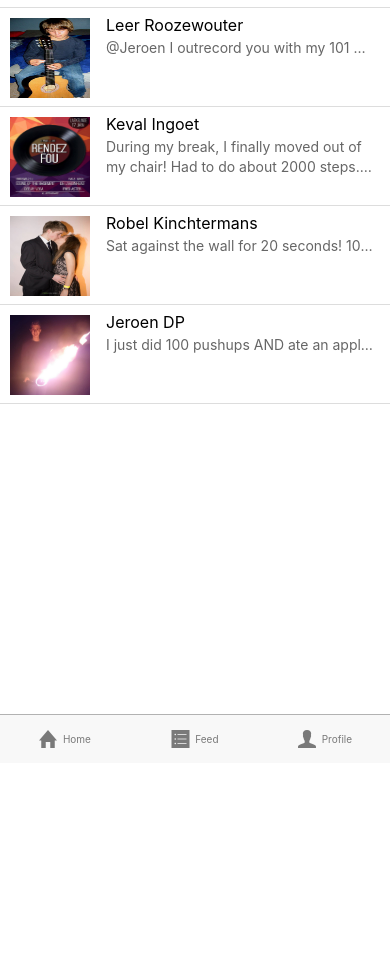
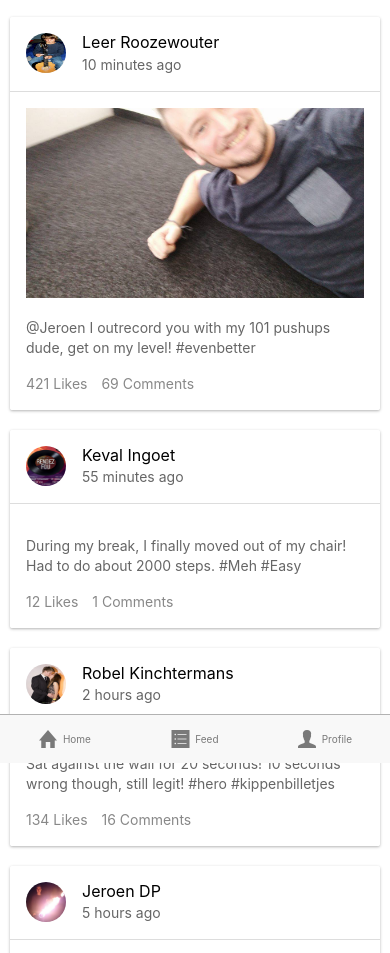
Before and after one commit to xPhentom/blokky, a website: page www/feed.html in a window 390 px wide. Shown: the part 81-1034 px from the top of the page. Before the commit the page ends 844 px from the top, so only its background shows below. Drawn offline with Linux system fonts and the light colour scheme; some packages are replaced by stand-ins of ours; files that its build step writes are made by us from their sources; files whose address does not match are found by name.

Commit message:
Latest update, Feed edited, profile on point.

```diff
--- a/www/css/style.css
+++ b/www/css/style.css
@@ -59,3 +59,16 @@ ion-header-bar{
 #blockNot {
   border-style: none;
 }
+
+#imgYouri {
+
+}
+
+h2 {
+  margin-left: 3%;
+}
+
+#YouriDescr {
+  margin-left: 5%;
+  margin-right:5%;
+}
--- a/www/feed.html
+++ b/www/feed.html
@@ -34,27 +34,75 @@
     </ion-header-bar>
     <ion-content>
         <h1>Feed</h1>
-        <div class="list">
-            <a class="item item-thumbnail-left" href="#">
-            <img src="img/wouter.jpg"> <!-- url to profile -->
+        <div class="list card">
+          <div class="item item-avatar">
+            <img src="img/wouter.jpg">
             <h2>Leer Roozewouter</h2>
-                <p>@Jeroen I outrecord you with my 101 pushups dude, get on my level! #evenbetter</p>
-            </a>
-            <a class="item item-thumbnail-left" href="#">
-            <img src="img/kevin.jpg"> <!-- url to profile -->
+            <p>10 minutes ago</p>
+          </div>
+
+          <div class="item item-body">
+            <img class="full-image" src="img/wouterpushup.jpg">
+            <p>
+              @Jeroen I outrecord you with my 101 pushups dude, get on my level! #evenbetter
+            </p>
+            <p>
+              <a href="#" class="subdued">421 Likes</a>
+              <a href="#" class="subdued">69 Comments</a>
+            </p>
+          </div>
+        </div>
+                <div class="list card">
+          <div class="item item-avatar">
+            <img src="img/kevin.jpg">
             <h2>Keval Ingoet</h2>
-                <p>During my break, I finally moved out of <br> my chair! Had to do about 2000 steps. #Meh #Easy</p>
-            </a>
-            <a class="item item-thumbnail-left" href="#">
-            <img src="img/robin.jpg"> <!-- url to profile -->
+            <p>55 minutes ago</p>
+          </div>
+
+          <div class="item item-body">
+            <p>
+              During my break, I finally moved out of my chair! Had to do about 2000 steps. #Meh #Easy
+            </p>
+            <p>
+              <a href="#" class="subdued">12 Likes</a>
+              <a href="#" class="subdued">1 Comments</a>
+            </p>
+          </div>
+        </div>
+                <div class="list card">
+          <div class="item item-avatar">
+            <img src="img/robin.jpg">
             <h2>Robel Kinchtermans</h2>
-                <p>Sat against the wall for 20 seconds! 10 seconds wrong though, still legit! #hero #kippenbilletjes</p>
-            </a>
-            <a class="item item-thumbnail-left" href="#">
-            <img src="img/jeroen.jpg"> <!-- url to profile -->
+            <p>2 hours ago</p>
+          </div>
+
+          <div class="item item-body">
+            <p>
+              Sat against the wall for 20 seconds! 10 seconds wrong though, still legit! #hero #kippenbilletjes
+            </p>
+            <p>
+              <a href="#" class="subdued">134 Likes</a>
+              <a href="#" class="subdued">16 Comments</a>
+            </p>
+          </div>
+        </div>
+                <div class="list card">
+          <div class="item item-avatar">
+            <img src="img/jeroen.jpg">
             <h2>Jeroen DP</h2>
-                <p>I just did 100 pushups AND ate an apple during my study break! #proud #newrecord #stuDYING</p>
-            </a>
+            <p>5 hours ago</p>
+          </div>
+
+          <div class="item item-body">
+            <img class="full-image" src="img/jeroenappel.jpg">
+            <p>
+              I just did 100 pushups AND ate an apple during my study break! #proud #newrecord #stuDYING
+            </p>
+            <p>
+              <a href="#" class="subdued">12 046 Likes</a>
+              <a href="#" class="subdued">9123 Comments</a>
+            </p>
+          </div>
         </div>
     </ion-content>
     <div class="tabs tabs-icon-left">
```
Also changed, not shown: www/profile.html (+11 -9 lines), www/img/jeroenappel.jpg (added), www/img/wouterpushup.jpg (added).
